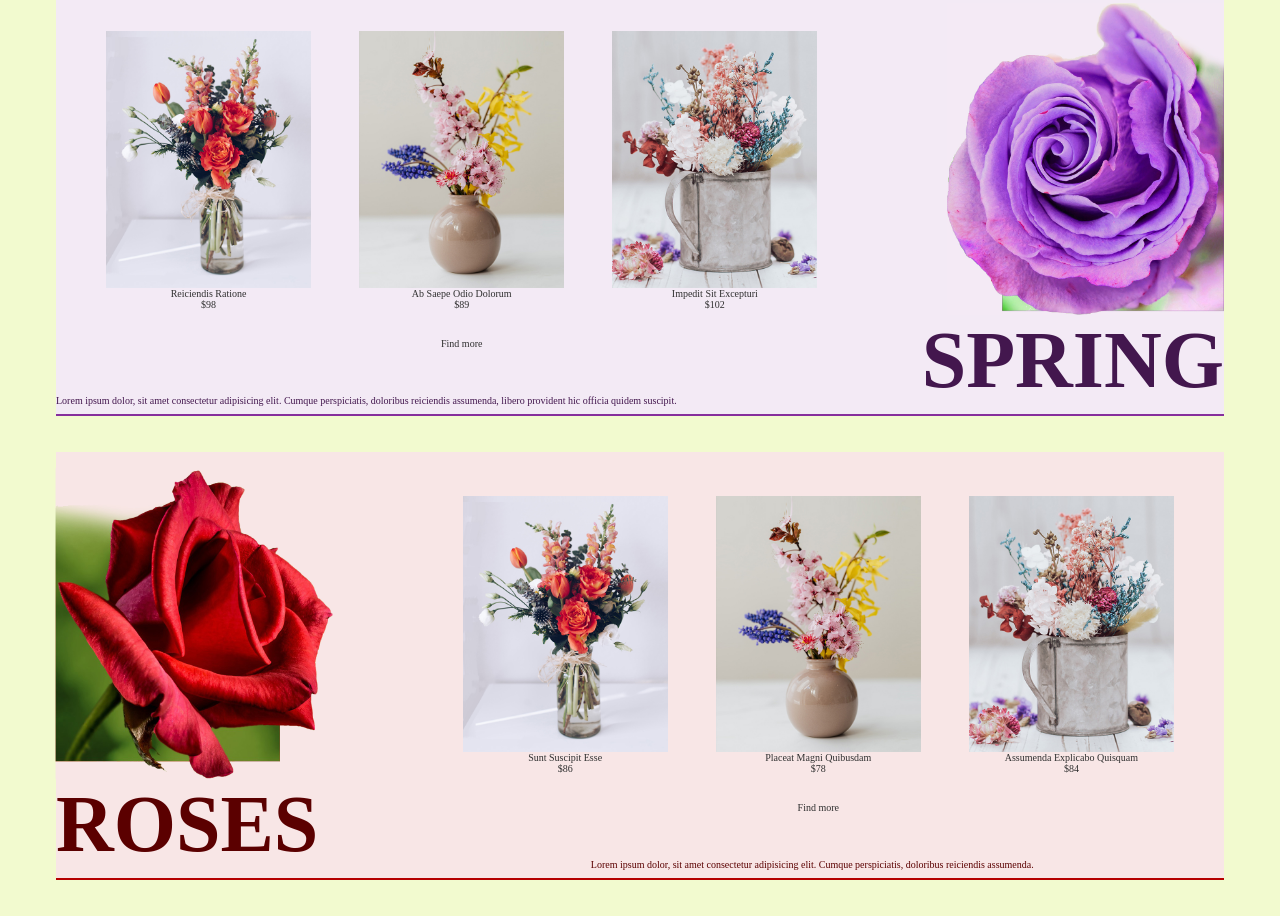
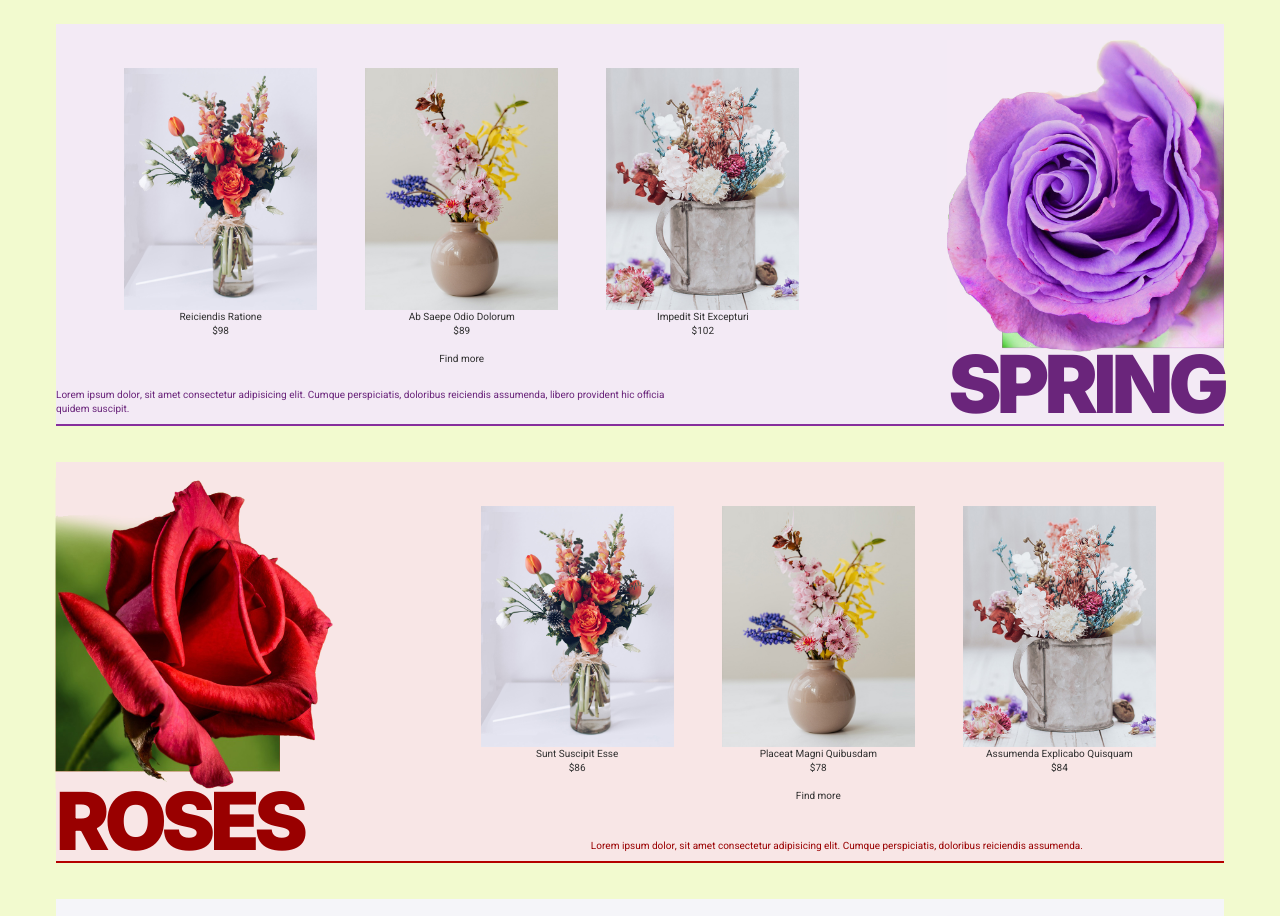
Before and after one commit to Agiothyella/web-fe-project-5-flower-shop-PDA, a website: page index.html in a window 1280 px wide. Shown: the part 1365-2281 px from the top of the page. Drawn offline with Linux system fonts and the light colour scheme.

Commit message:
(Add) Collection
### Typography
+ Add font family
+ Adjust fonts properties to font family

### Seasonal functions
+ Additional script to determine properties

```diff
--- a/index.html
+++ b/index.html
@@ -21,6 +21,10 @@
 
     <link rel="preconnect" href="https://fonts.googleapis.com" />
     <link rel="preconnect" href="https://fonts.gstatic.com" crossorigin />
+    <link
+      href="https://fonts.googleapis.com/css2?family=Heebo:wght@300;400;500;600&family=Inter:wght@400;500;600;700;800;900&display=swap"
+      rel="stylesheet"
+    />
 
     <link rel="stylesheet" href="resources/css/main.css" />
 
@@ -606,7 +610,7 @@
 
           <div class="sale__container grid grid--1">
             <div class="sale__category sale__category--1 grid grid--7">
-              <h2 class="t-header-big sale__title">Spring</h2>
+              <h2 class="t-header-big-bold sale__title">Spring</h2>
               <p class="sale__subtitle">
                 Lorem ipsum dolor, sit amet consectetur adipisicing elit. Cumque
                 perspiciatis, doloribus reiciendis assumenda, libero provident
@@ -656,7 +660,7 @@
             </div>
 
             <div class="sale__category sale__category--2 grid grid--7">
-              <h2 class="t-header-big sale__title">Roses</h2>
+              <h2 class="t-header-big-bold sale__title">Roses</h2>
               <p class="sale__subtitle">
                 Lorem ipsum dolor, sit amet consectetur adipisicing elit. Cumque
                 perspiciatis, doloribus reiciendis assumenda.
@@ -705,7 +709,7 @@
             </div>
 
             <div class="sale__category sale__category--3 grid grid--7">
-              <h2 class="t-header-big sale__title">Aquatic</h2>
+              <h2 class="t-header-big-bold sale__title">Aquatic</h2>
               <p class="sale__subtitle">
                 Lorem ipsum dolor, sit amet consectetur adipisicing elit. Cumque
                 suscipit veritatis quod exercitationem similique facilis quasi?
@@ -767,7 +771,7 @@
           <div class="seasonal__season flex flex--normal-h">
             <div class="season season--autumn grid grid--1">
               <header class="season__header">
-                <h3 class="t-header-huge season__title season__title--autumn">
+                <h3 class="t-header-big season__title season__title--autumn">
                   Autumn
                 </h3>
                 <p class="season__subtitle">
@@ -842,7 +846,7 @@
             </div>
             <div class="season season--winter grid grid--1">
               <header class="season__header">
-                <h3 class="t-header-huge season__title season__title--winter">
+                <h3 class="t-header-big season__title season__title--winter">
                   Winter
                 </h3>
                 <p class="season__subtitle">
@@ -917,7 +921,7 @@
             </div>
             <div class="season season--spring grid grid--1 active-season">
               <header class="season__header">
-                <h3 class="t-header-huge season__title season__title--spring">
+                <h3 class="t-header-big season__title season__title--spring">
                   Spring
                 </h3>
                 <p class="season__subtitle">
@@ -992,7 +996,7 @@
             </div>
             <div class="season season--summer grid grid--1">
               <header class="season__header">
-                <h3 class="t-header-huge season__title season__title--summer">
+                <h3 class="t-header-big season__title season__title--summer">
                   Summer
                 </h3>
                 <p class="season__subtitle">
--- a/resources/js/main.js
+++ b/resources/js/main.js
@@ -12,6 +12,8 @@ const headerSubnavContainerEl = document.querySelectorAll(
 );
 const headerSubnavMainEl = document.querySelectorAll(".header__subnav__main");
 
+const headerNavItemEl = document.querySelectorAll(".header__nav__item");
+
 // ----- TODAY SECTION -----
 const todayEl = document.querySelector(".section--today");
 
@@ -25,6 +27,9 @@ const saleMoreEl = document.querySelectorAll(".sale__more");
 // ----- SEASON INTERACTIVE -----
 const seasonalEl = document.querySelector(".seasonal__season");
 const seasonEl = document.querySelectorAll(".season");
+const seasonFlowers = document.querySelectorAll(".season__flowers");
+
+const activeSeason = document.querySelector(".active-season");
 
 // ----- REVIEW STAR -----
 const reviewShopEl = document.querySelector(".review__rating__star");
@@ -42,16 +47,6 @@ const reviewProductsEl = document.querySelectorAll(
 
 //--------------------------------------------------
 // -------------------------------------------------- FUNCTIONS -----
-const setRelativePositionToHeader = function () {
-  const headerHeight = headerEl.getBoundingClientRect().height;
-
-  todayEl.style.marginTop = `${headerHeight}px`;
-
-  headerSubnavEl.forEach((el) => {
-    el.style.top = `${headerHeight}px`;
-  });
-};
-
 const renderZPattern = function (nodeList, class1 = "_", class2 = "_") {
   nodeList.forEach(function (node, i) {
     if (i % 2 === 0) {
@@ -80,12 +75,27 @@ const removeClassFromNodeList = function (nodeList, className) {
 
 // -
 // -
-// ----------------------------------------------- GLOBAL FUNCTION --
+// -------------------------------------- SPECIFIC FUNCTIONALITY --
+// ----- VARIABLES ------
+const headerHeight = headerEl.getBoundingClientRect().height;
+const activeSeasonWidth = activeSeason.getBoundingClientRect().width;
+
+// ----- FUNCTIONALITY ------
+todayEl.style.marginTop = `${headerHeight}px`;
+
+headerSubnavEl.forEach((node) => {
+  node.style.top = `${headerHeight}px`;
+});
+
 seasonEl.forEach((node) =>
   node.addEventListener("click", function (e) {
     removeClassFromNodeList(seasonEl, "active-season");
     node.classList.add("active-season");
   })
+);
+
+seasonFlowers.forEach(
+  (node) => (node.style.width = `${(70 / 100) * activeSeasonWidth}px`)
 );
 
 //-------------------------------------------------
@@ -128,7 +138,6 @@ const initZPattern = function () {
 };
 
 const initPage = function () {
-  setRelativePositionToHeader();
   addClassToPrevSibling(headerSubnavEl, "nav__have-subnav");
   initZPattern();
   initNodeListClases();
--- a/resources/sass/abstracts/_variables.scss
+++ b/resources/sass/abstracts/_variables.scss
@@ -28,9 +28,9 @@ $color-sale-2-tint: #f8e6e6;
 $color-sale-3: #999cc5;
 $color-sale-3-tint: #f5f5f9;
 
-$color-font-sale-1: #43174e;
-$color-font-sale-2: #5b0000;
-$color-font-sale-3: #4d4e63;
+$color-font-sale-1: #6a257b;
+$color-font-sale-2: #990000;
+$color-font-sale-3: #5a5fa1;
 
 // SEASONAL COLORS ---------------------
 $color-autumn: #c36a2d;
@@ -49,8 +49,9 @@ $color-font-summer-tint: #ffd98c;
 
 // FONTS -----------------------------------------------------
 
-// $font-primary:;
-// $font-secondary:;
+$font-title: "Inter", sans-serif;
+$font-primary: "Heebo", sans-serif;
+// $font-secondary: ;
 
 // BREAKPOINTS -----------------------------------------------
 
--- a/resources/sass/base/_base.scss
+++ b/resources/sass/base/_base.scss
@@ -9,6 +9,7 @@
 html {
   box-sizing: border-box;
   font-size: 62.5%;
+  font-family: $font-primary;
 }
 
 body {
--- a/resources/sass/base/_typography.scss
+++ b/resources/sass/base/_typography.scss
@@ -1,13 +1,20 @@
-.t-header-huge {
+.t-header-big {
   font-size: 9.6rem;
   font-weight: 800;
+  font-family: $font-title;
+
   text-transform: uppercase;
+  letter-spacing: -0.07em;
 }
 
-.t-header-big {
+.t-header-big-bold {
   font-size: 8rem;
-  font-weight: 700;
+  font-weight: 900;
+  font-family: $font-title;
+
   text-transform: uppercase;
+  letter-spacing: -0.06em;
+  line-height: 0.8;
 }
 
 .t-header-medium {
--- a/resources/sass/components/_catalogue.scss
+++ b/resources/sass/components/_catalogue.scss
@@ -9,7 +9,7 @@
 
   &--sale {
     column-gap: 4.8rem;
-    margin: 0 1.8rem;
+    margin: 0 3.6rem;
   }
 
   &--popular {
--- a/resources/sass/layout/_sale.scss
+++ b/resources/sass/layout/_sale.scss
@@ -99,7 +99,7 @@
 }
 
 .sale__more {
-  grid-row: 3 / span 1;
+  grid-row: 2 / span 1;
   justify-self: center;
   align-self: start;
 
--- a/resources/sass/layout/_seasonal.scss
+++ b/resources/sass/layout/_seasonal.scss
@@ -145,9 +145,10 @@
   align-self: end;
   justify-self: center;
 
-  width: 70%;
+  // width: 70%;
 
   column-gap: 2em;
+  row-gap: 1em;
 }
 
 .season__flowers {
```
Also changed, not shown: resources/css/main.css.
